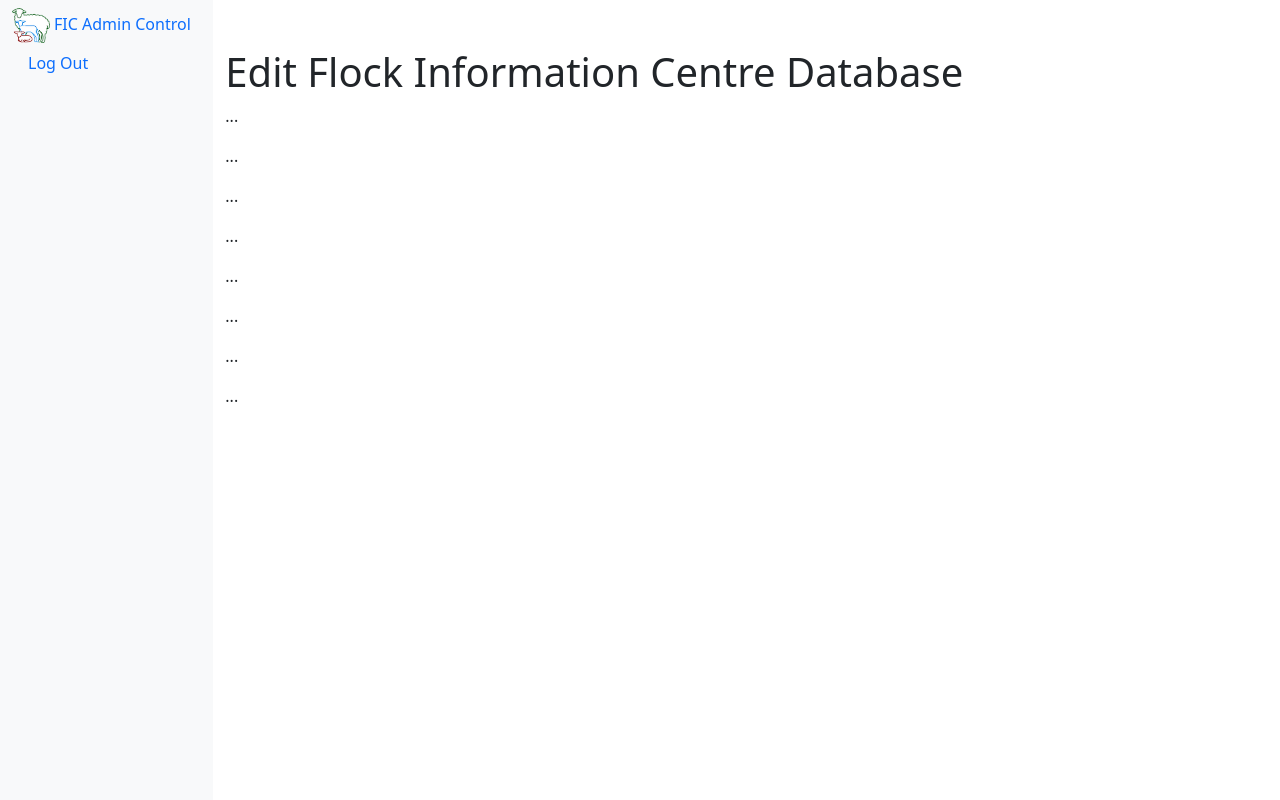
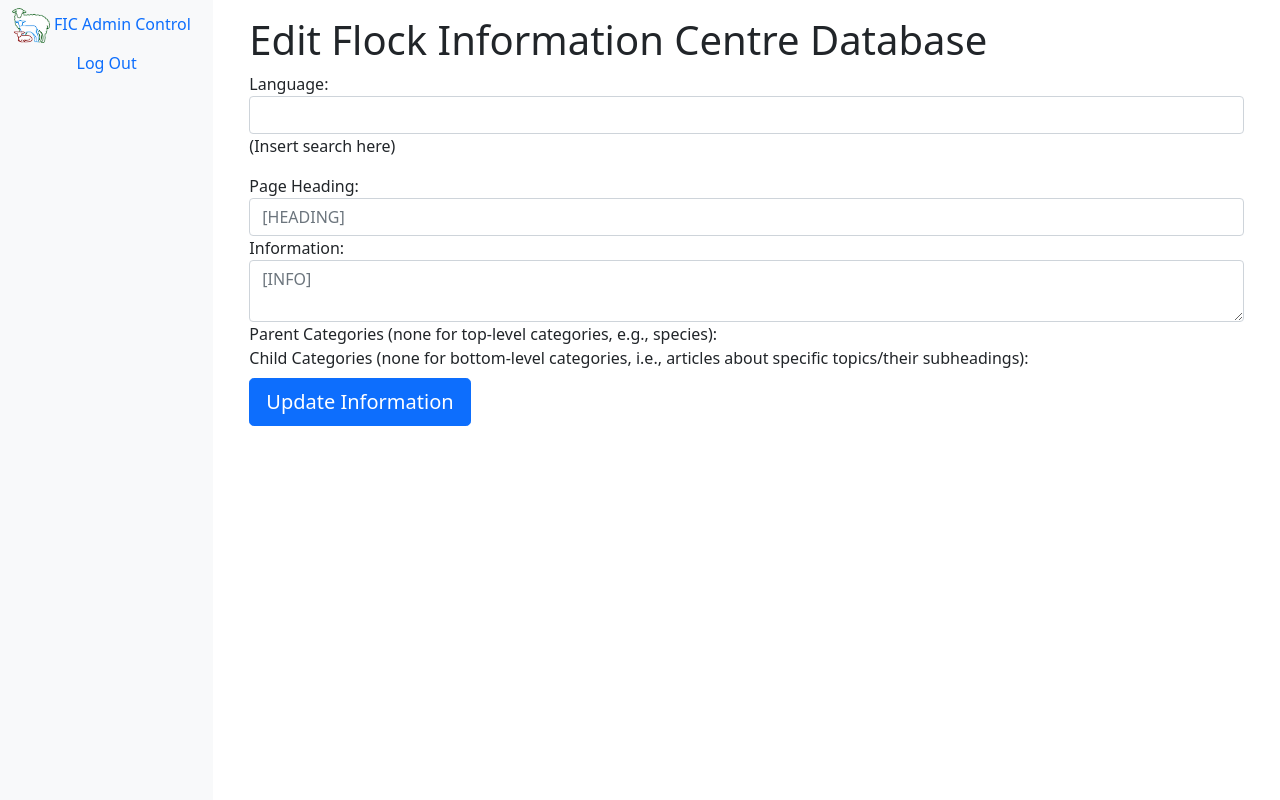
Before and after one commit to kimhamer22/FlockInfoC, a Django app: page / in a window 1280 px wide. Run offline with Django 4.2, Linux system fonts and the light colour scheme; a user stored in the database is signed in; lists and menus that the app fills with data are empty.

Commit message:
Create form template, add superuser

```diff
--- a/data_modifier/templates/data_modifier/base.html
+++ b/data_modifier/templates/data_modifier/base.html
@@ -16,7 +16,7 @@
                                     <a href="{% url 'index' %}"><img src="{% static "images/FIC logo.png" %}" alt="Sheep icon" style="width:20%;" /></a>
                                     <a class="text-decoration-none" href="{% url 'index' %}">FIC Admin Control</a>
                                 </li>
-                                <li>
+                                <li class="text-center">
                                     {% if user.is_authenticated %}
                                         <a class="nav-link" href="{% url 'logout' %}">Log Out</a><br />
                                     {% else %}
@@ -26,7 +26,7 @@
                             </ul>
                     </nav>
                 </div>
-                <main role="main" class="col-md-10 mt-5">
+                <main role="main" class="col-md-10 mt-3">
                     <div class="content">
                         {% block content_block %}
                         {% endblock %}
--- a/data_modifier/templates/data_modifier/index.html
+++ b/data_modifier/templates/data_modifier/index.html
@@ -2,13 +2,39 @@
 {% load static %}
 
 {% block content_block %}
-    <h1>Edit Flock Information Centre Database</h1>
-    <p>...</p>
-    <p>...</p>
-    <p>...</p>
-    <p>...</p>
-    <p>...</p>
-    <p>...</p>
-    <p>...</p>
-    <p>...</p>
+    {% if user.is_authenticated %}
+    <div class="container align-middle">
+        <h1>Edit Flock Information Centre Database</h1>
+        <form class="form-signin" role="form" method="post" action=".">
+            {% csrf_token %}
+            <label for="id_lang" class="sr-only">Language:</label>
+            <select name="language" id="id_lang" class="form-control" placeholder="Select language..." required></select>
+
+            <p>(Insert search here)</p>
+
+            <label for="heading" class="sr-only">Page Heading:</label>
+            <!-- TODO - change to heading based on search -->
+            <input type="text" name="heading" id="heading" class="form-control" placeholder="[HEADING]" required>
+
+            <label for="info" class="sr-only">Information:</label>
+            <!-- TODO - change to info based on search -->
+            <textarea type="text" name="info" id="info" class="form-control" placeholder="[INFO]" required></textarea>
+
+            <label for="parents">Parent Categories (none for top-level categories, e.g., species):</label>
+            <div id="parents" class="row">
+
+            </div>
+
+            <label for="children">Child Categories (none for bottom-level categories, i.e., articles about specific
+                topics/their subheadings):</label>
+            <div id="parents" class="row">
+
+            </div>
+
+            <button class="btn btn-lg btn-primary btn-block mt-2" type="submit" value="Submit">Update Information</button>
+        </form>
+        </div>
+        {% else %}
+        <p>Please log in to edit database</p>
+        {% endif %}
 {% endblock %}
```
Also changed, not shown: data_modifier/db.sqlite3.
